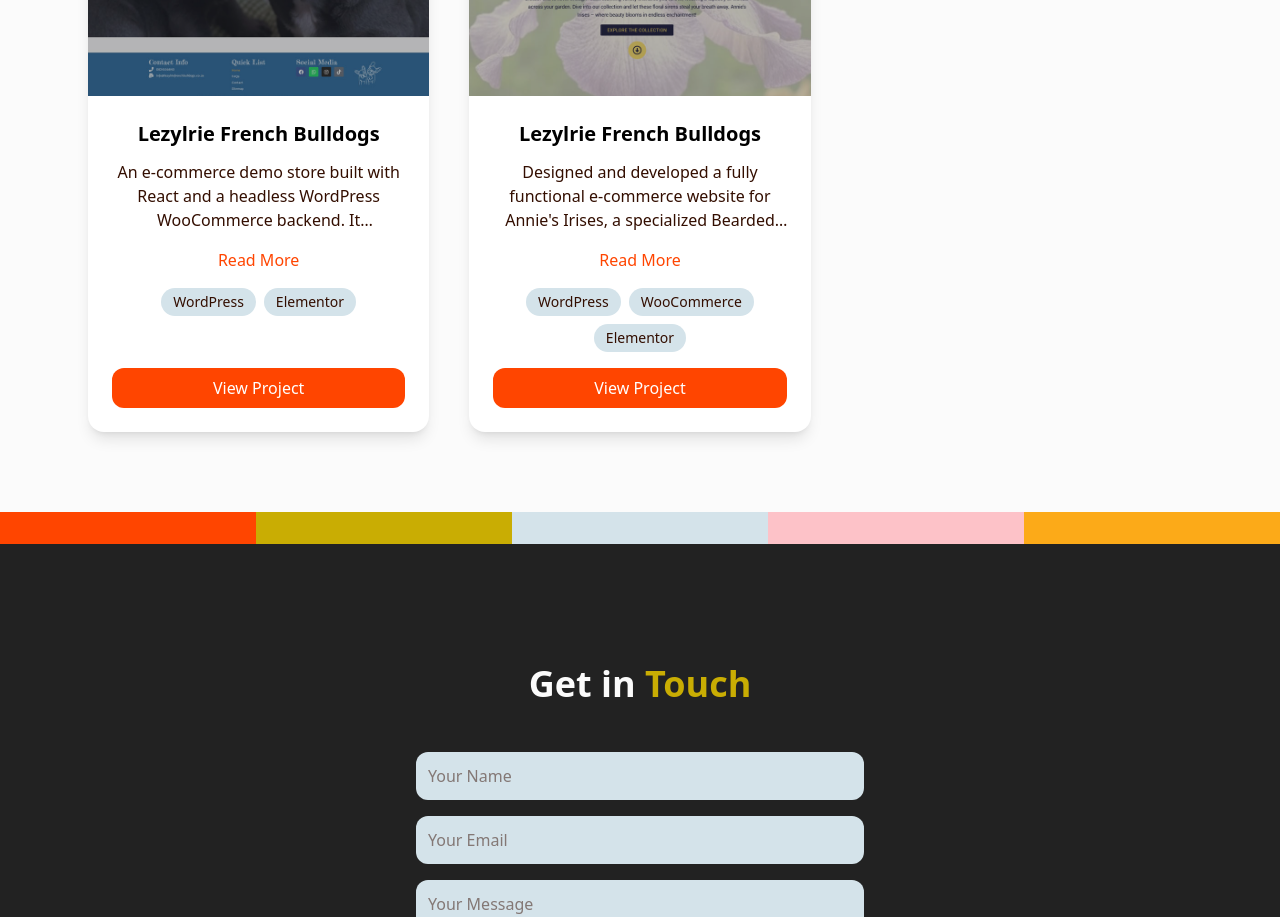
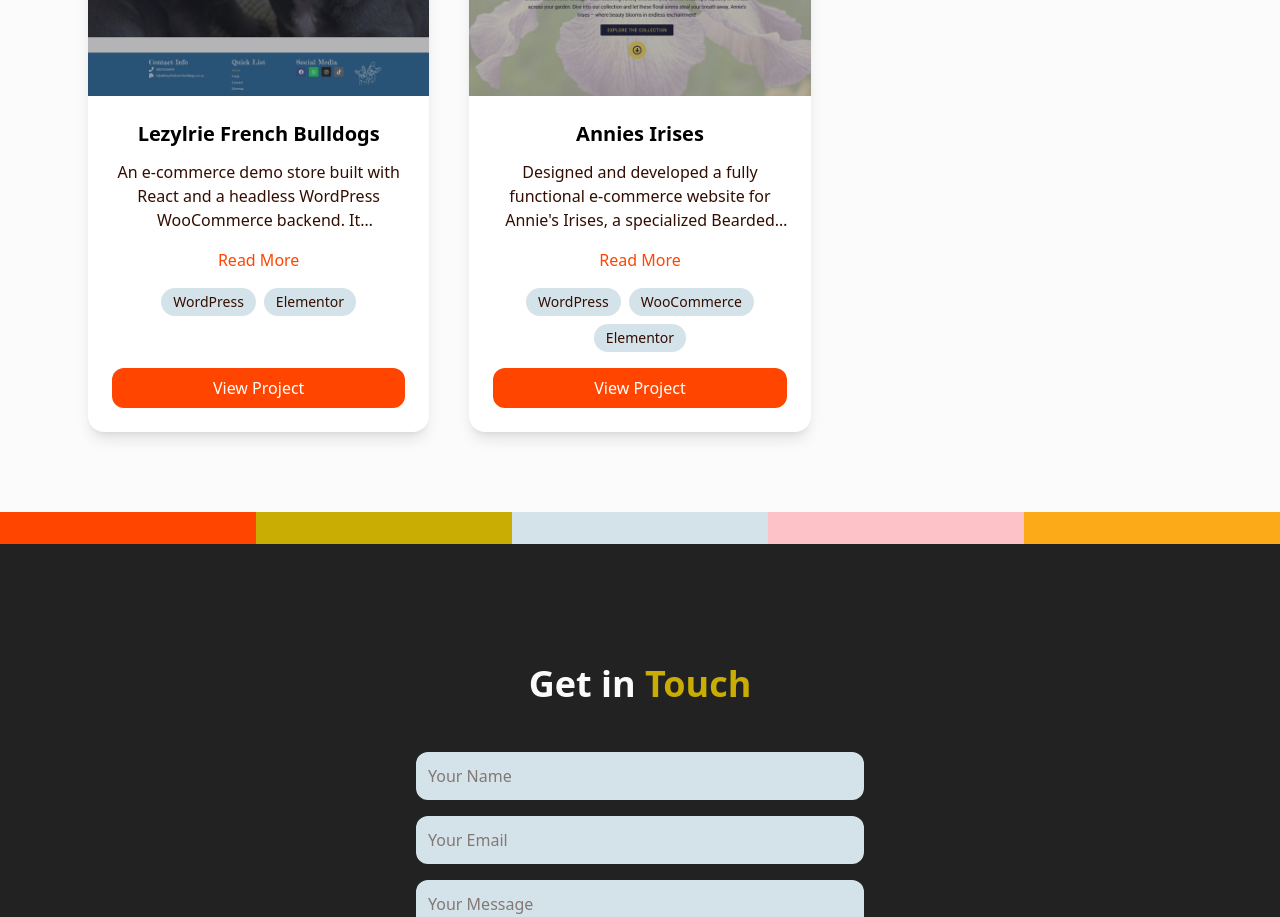
Before and after one commit to stefangrobler155/sfgweb-colorful, a Next.js app: page / in a window 1280 px wide. Shown: the part 2880-3797 px from the top of the page. Built offline with nearby package versions, Linux system fonts and the light colour scheme.

Commit message:
feat: update project title and slug for Annies Irises

```diff
--- a/src/data/projects.js
+++ b/src/data/projects.js
@@ -67,8 +67,8 @@ export const projects = [
     link: "https://lezylriefrenchbulldogs.co.za/",
   },
   {
-    title: "Lezylrie French Bulldogs",
-    slug: "lezylrie-french-bulldogs",
+    title: "Annies Irises",
+    slug: "annies-irises",
     image: "/projects/project5.jpg",
     fullImage: "/projects/project5-full.jpg",
     description:
```
